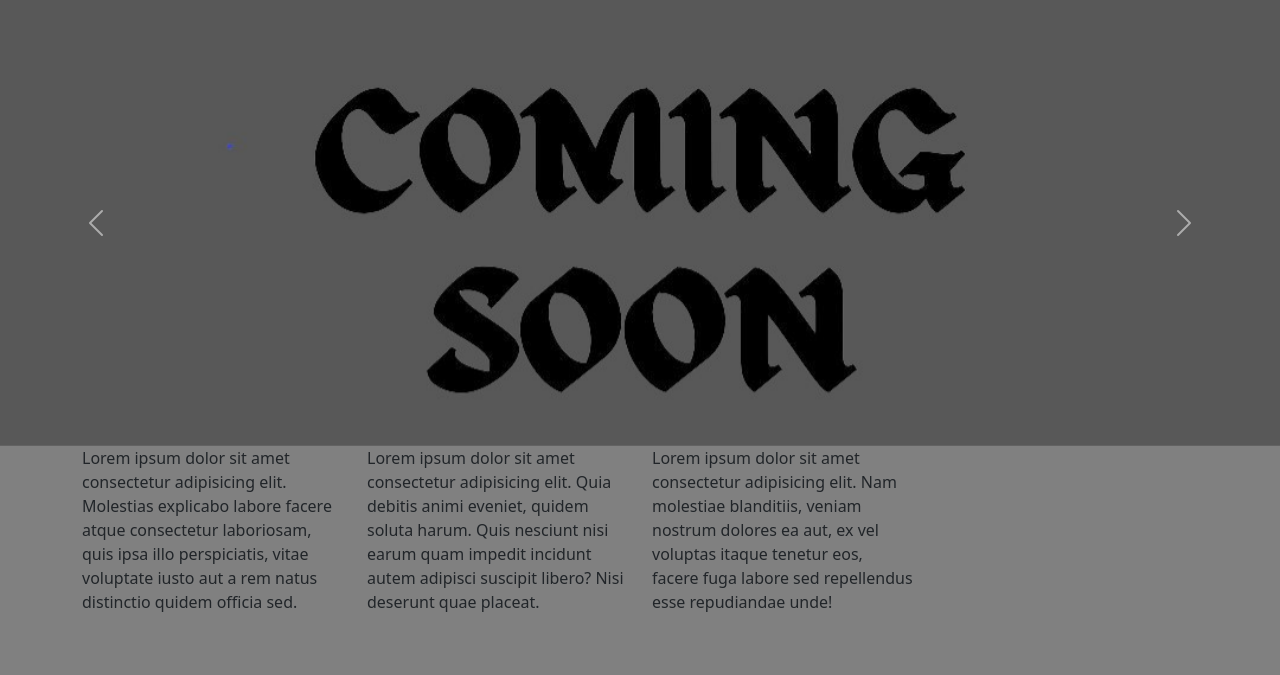
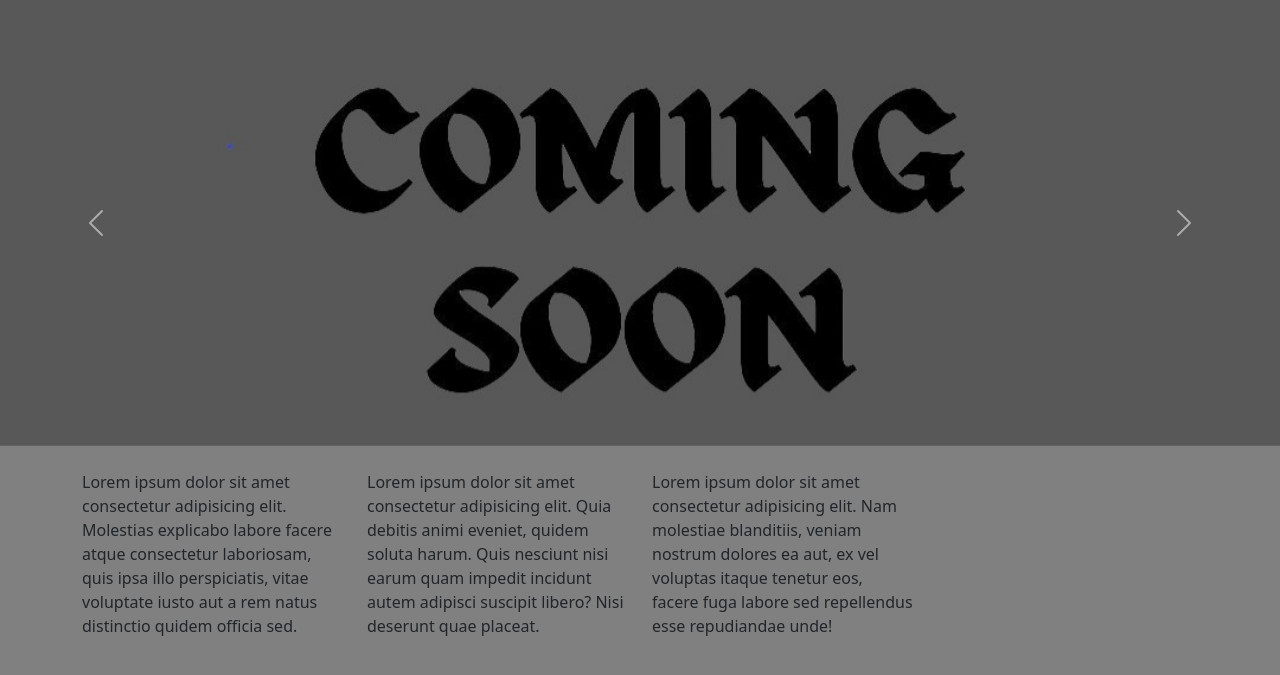
Before and after one commit to x23198940/x23198940-github.io, a plain HTML site: page coverLetter/coverLetter.html in a window 1280 px wide. Shown: the part 93-768 px from the top of the page. Drawn offline with nearby package versions, Linux system fonts and the light colour scheme; files whose address does not match are found by name.

Commit message:
Add files via upload

```diff
--- a/coverLetter/coverLetter.html
+++ b/coverLetter/coverLetter.html
@@ -55,7 +55,7 @@
         </button>
       </div>
 
-      <div class="container">
+      <div class="container pt-4">
         <div class="row">
           <div class="col-lg-3">
             Lorem ipsum dolor sit amet consectetur adipisicing elit. Molestias explicabo labore facere atque consectetur laboriosam, quis ipsa illo perspiciatis, vitae voluptate iusto aut a rem natus distinctio quidem officia sed.
```
Also changed, not shown: info/info.html (+1 -1 lines).
